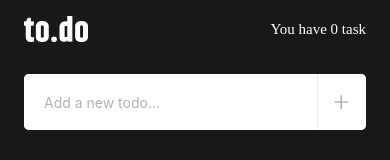
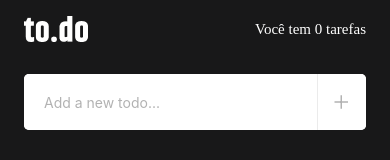
Before and after one commit to ildaneta/ignite-react-native-challenges, a React Native app: screen / in a window 390 px wide. Shown: the top 160 px of the page. Built offline with nearby package versions, Linux system fonts and the light colour scheme.

Commit message:
refactor: Changing the name description to portuguese

```diff
--- a/src/components/Header/index.tsx
+++ b/src/components/Header/index.tsx
@@ -13,9 +13,11 @@ export function Header({ tasksCounter }: HeaderProps) {
   let tasksCounterText;
 
   if (tasksCounter > 1) {
-    tasksCounterText = 'tasks';
-  } else if (tasksCounter == 0 || tasksCounter == 1) {
-    tasksCounterText = 'task';
+    tasksCounterText = 'tarefas';
+  } else if (tasksCounter == 0) {
+    tasksCounterText = 'tarefas';
+  } else {
+    tasksCounterText = 'tarefa';
   }
 
   return (
@@ -23,7 +25,7 @@ export function Header({ tasksCounter }: HeaderProps) {
       <Image source={logoImg} />
 
       <View style={styles.tasks}>
-        <Text style={styles.tasksCounter}>You have </Text>
+        <Text style={styles.tasksCounter}>Você tem </Text>
         <Text style={styles.tasksCounterBold}>
           {tasksCounter} {tasksCounterText}
         </Text>
```
